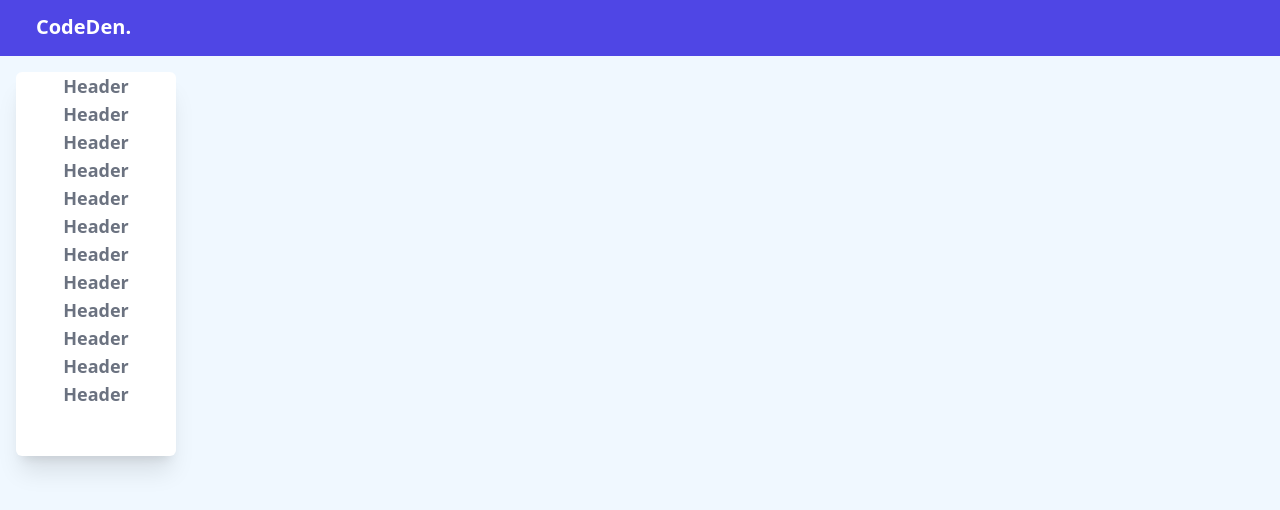
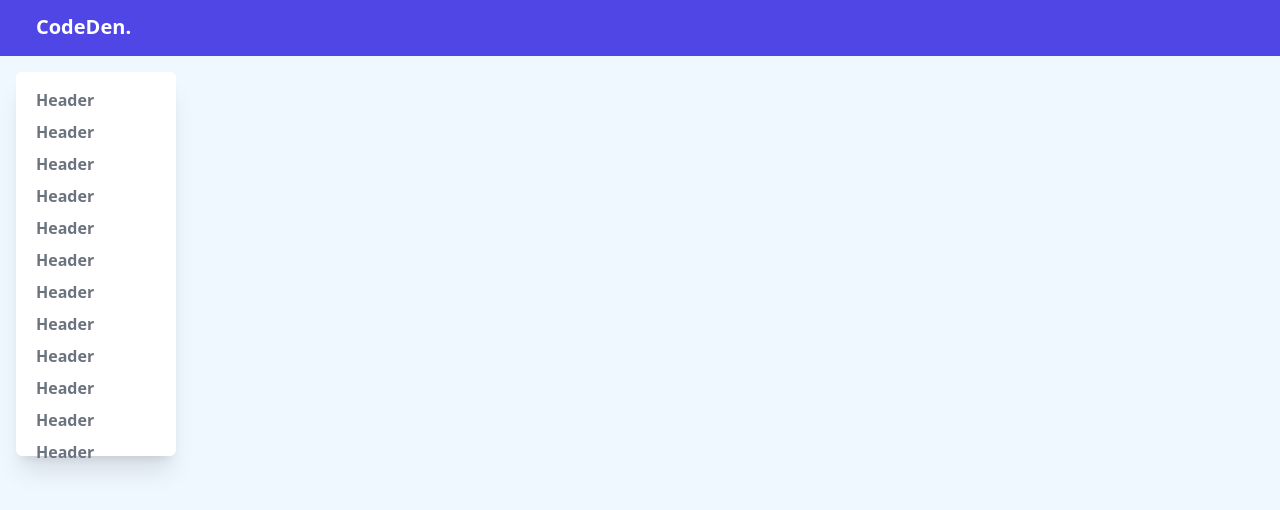
Before and after one commit to kromate/Codeden, a Vue app: page /stage in a window 1280 px wide. Shown: the top 510 px of the page. Built offline with nearby package versions, Linux system fonts and the light colour scheme.

Commit message:
--- Auto-Git Commit ---

```diff
--- a/src/views/stage/index.vue
+++ b/src/views/stage/index.vue
@@ -4,8 +4,8 @@
 	</nav>
 
 	<div class="flex w-full p-4">
-		<div class="w-40 h-96 rounded-md shadow-xl bg-white flex flex-col items-center">
-			<span class="text-lg font-bold text-gray-500" v-for="n in 12">Header</span>
+		<div class="w-40 h-96 rounded-md shadow-xl bg-white flex flex-col items-start py-3 px-5">
+			<span class="text-base font-bold text-gray-500 py-1" v-for="n in 12" :key="n">Header</span>
 		</div>
 	</div>
 </template>
```
